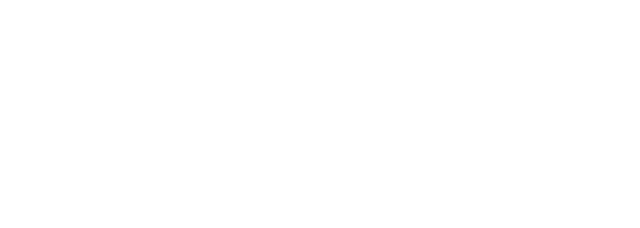
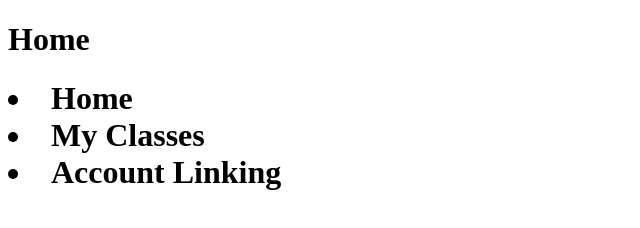
Before and after one commit to SeanCh7/schoolsource, a plain HTML site: page index.html in a window 1280 px wide. Shown: the whole page, without its empty margins (0-640 px from the left). Drawn offline with Linux system fonts and the light colour scheme.

Commit message:
Update index.html

```diff
--- a/index.html
+++ b/index.html
@@ -1,7 +1,21 @@
 <!DOCTYPE html>
 
 <head>
+  <meta charset="UTF-8">
+  <title>SchoolSource Home</title>
 </head>
 
 <body>
+  <header>
+    <h1 class="pagetitle">Home<h1>
+
+    <navbar>
+      <ui>
+        <li class="navitem">Home</li>
+        <li class="navitem">My Classes</li>
+        <li class="navitem">Account Linking</li>
+      </ui>
+    </navbar>
+  </header>
+
 </body>
```
